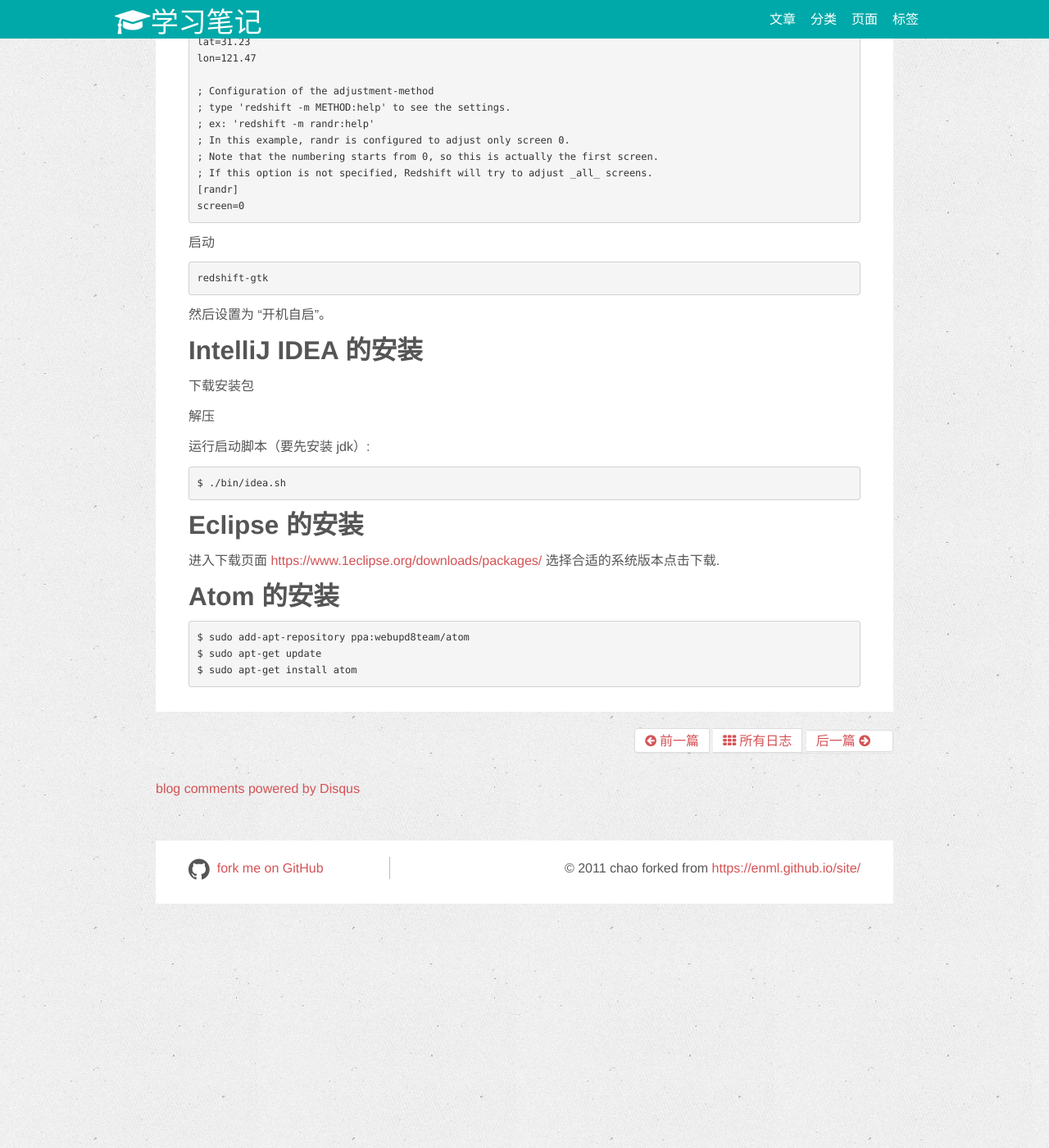
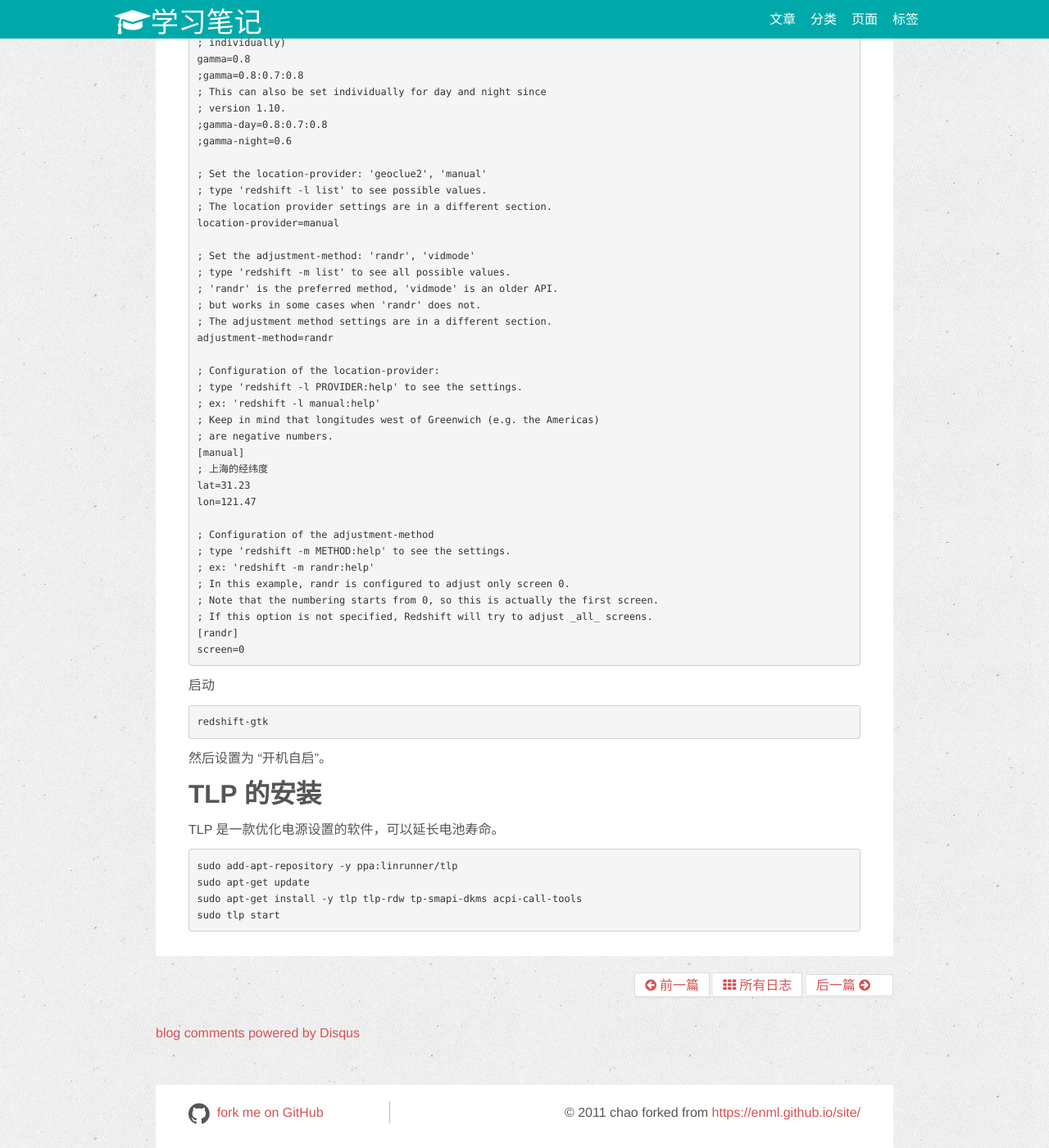
Before and after one commit to wanlp10/wuchao.github.io, a Jekyll site: the page built from _posts/linux_shell/2017-01-01-Ubuntu-Java-Env-Configuration.md, in a window 1280 px wide and 1400 px high, scrolled down 13752 px. Shown: the whole window at 82% size. Built offline with Jekyll 4.4.1, drawn with Linux system fonts in a browser that asks for light colours; nearby versions of some CDN libraries; comment, search, counter and statistics services are not loaded; some of the changed text lies outside the part shown.

Commit message:
initial commit.

````diff
--- a/_posts/linux_shell/2017-01-01-Ubuntu-Java-Env-Configuration.md
+++ b/_posts/linux_shell/2017-01-01-Ubuntu-Java-Env-Configuration.md
@@ -67,7 +67,6 @@ google-chrome-stable : 依赖: libappindicator1 但是它将不会被安装
 sudo apt-get -f install libappindicator1 libindicator7
 ```
 
-<!--break-->
 
 ## 解压工具 unar
 可以解决 ubuntu 下解压文件后文件名中文乱码的问题
@@ -638,6 +637,38 @@ sudo reboot
 打开 Home 目录窗口，按 `Ctrl + H` 快捷键查看当前目录的隐藏文件和文件夹。找到 `.config` 文件夹，删除其中的 `SogouPY`，`SogouPY.users` 和 `sogou-qimpanel` 这三个文件夹，重启电脑。
 
 
+## IntelliJ IDEA 的安装
+下载安装包
+
+解压
+
+运行启动脚本（要先安装 jdk）:
+```
+$ ./bin/idea.sh
+```
+
+
+## Eclipse 的安装
+进入下载页面 [https://www.1eclipse.org/downloads/packages/](https://www.eclipse.org/downloads/packages/)
+选择合适的系统版本点击下载.
+
+
+## Atom 的安装
+```
+$ sudo add-apt-repository ppa:webupd8team/atom
+$ sudo apt-get update
+$ sudo apt-get install atom
+```
+
+
+## Ubuntu 系统升级
+
+
+
+## 卸载软件和缓存
+
+
+
 ## Redshift 的安装
 安装
 ```
@@ -731,25 +762,11 @@ redshift-gtk
 然后设置为 “开机自启”。
 
 
-## IntelliJ IDEA 的安装
-下载安装包
-
-解压
-
-运行启动脚本（要先安装 jdk）:
+## TLP 的安装
+TLP 是一款优化电源设置的软件，可以延长电池寿命。
 ```
-$ ./bin/idea.sh
+sudo add-apt-repository -y ppa:linrunner/tlp
+sudo apt-get update
+sudo apt-get install -y tlp tlp-rdw tp-smapi-dkms acpi-call-tools
+sudo tlp start
 ```
-
-
-## Eclipse 的安装
-进入下载页面 [https://www.1eclipse.org/downloads/packages/](https://www.eclipse.org/downloads/packages/)
-选择合适的系统版本点击下载.
-
-
-## Atom 的安装
-```
-$ sudo add-apt-repository ppa:webupd8team/atom
-$ sudo apt-get update
-$ sudo apt-get install atom
-```
````
